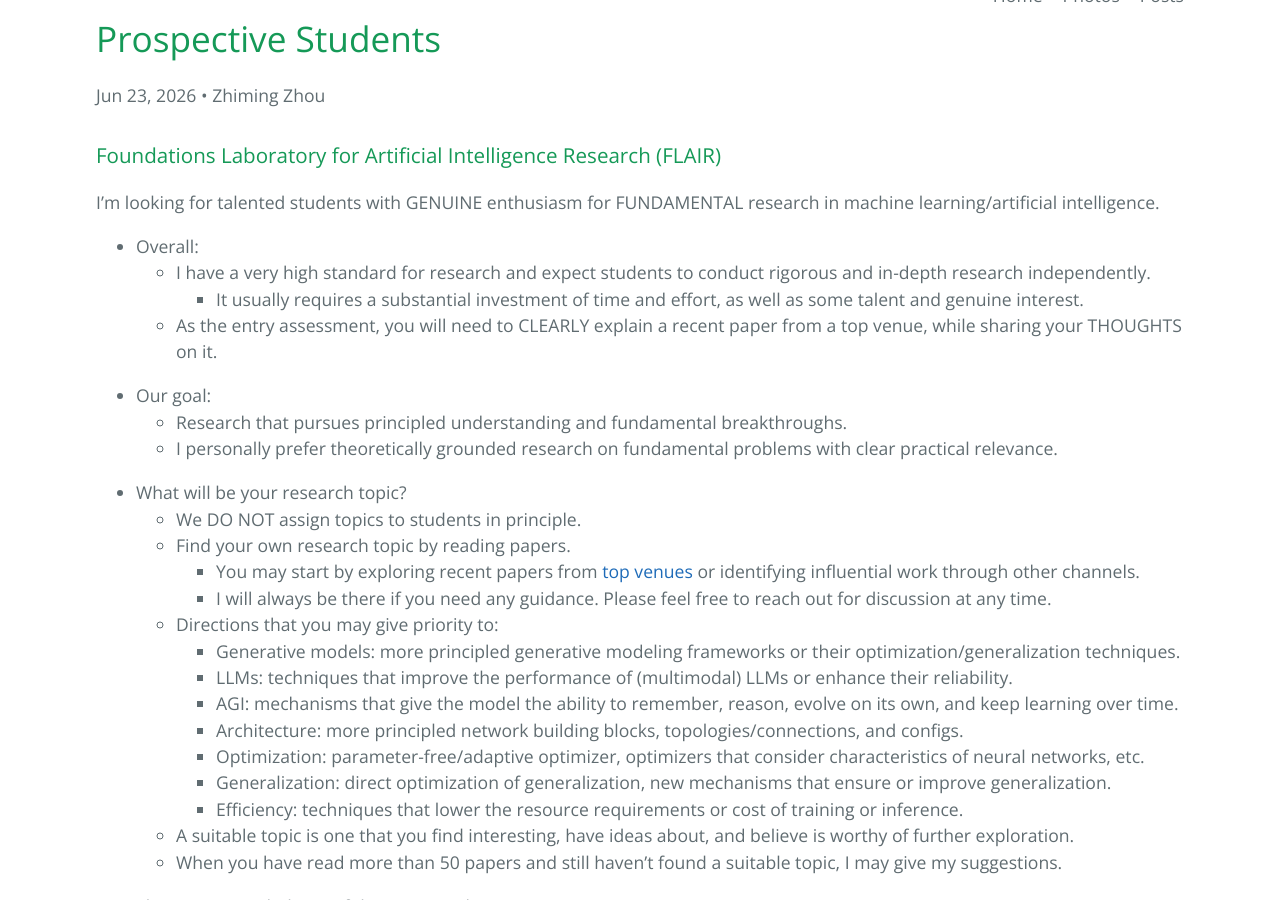
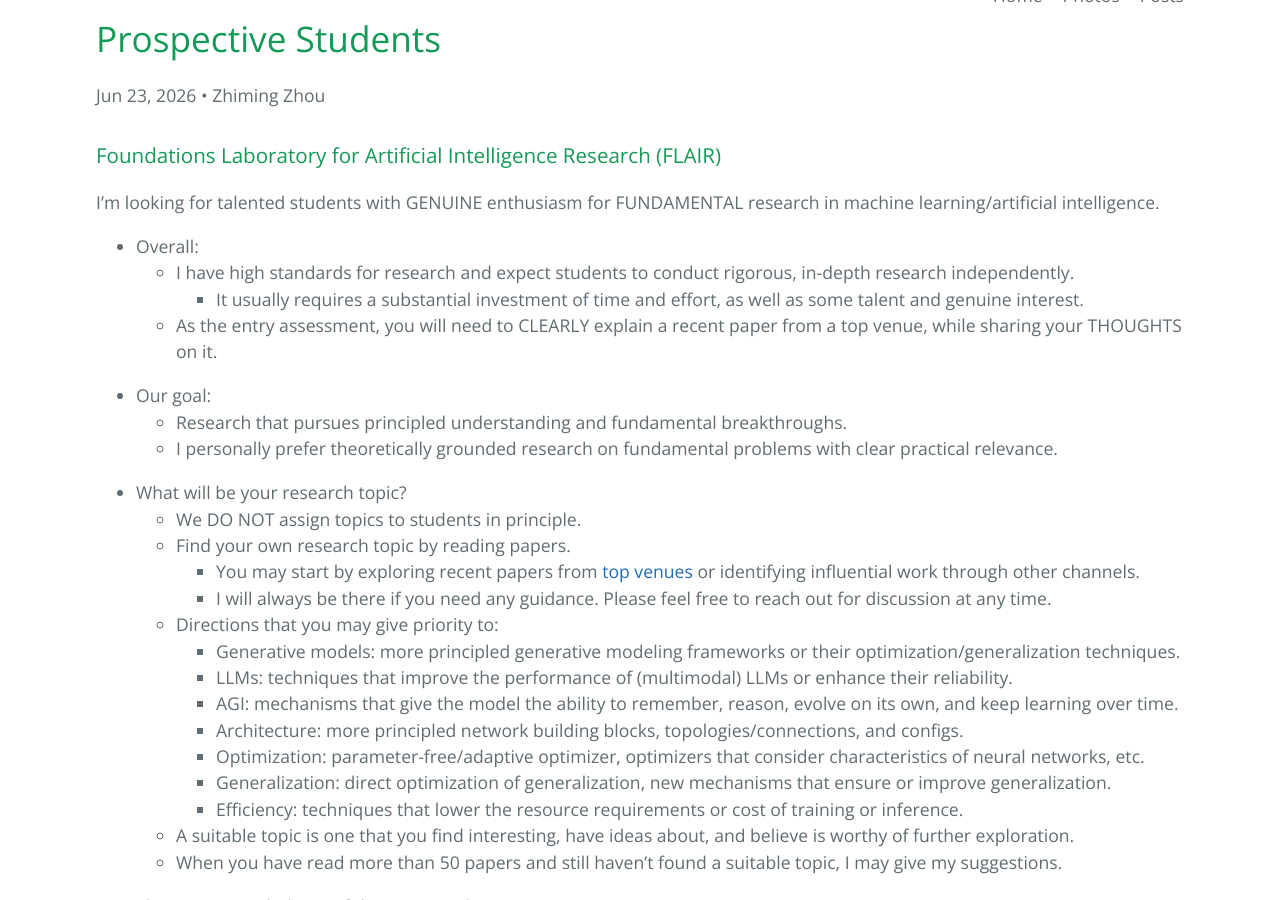
Before and after one commit to ZhimingZhou/zhimingzhou.github.io, a Jekyll site: the page built from _posts/2020-12-09-Prospective-Students.md, in a window 1280 px wide and 900 px high, scrolled down 340 px. Built offline with Jekyll 4.4.1, drawn with Linux system fonts in a browser that asks for light colours.

Commit message:
Update 2020-12-09-Prospective-Students.md

```diff
--- a/_posts/2020-12-09-Prospective-Students.md
+++ b/_posts/2020-12-09-Prospective-Students.md
@@ -13,7 +13,7 @@ comments: false
 I’m looking for talented students with GENUINE enthusiasm for FUNDAMENTAL research in machine learning/artificial intelligence.
 
 - Overall:
-	- I have a very high standard for research and expect students to conduct rigorous and in-depth research independently.
+	- I have high standards for research and expect students to conduct rigorous, in-depth research independently.
 		- It usually requires a substantial investment of time and effort, as well as some talent and genuine interest.
 	- As the entry assessment, you will need to CLEARLY explain a recent paper from a top venue, while sharing your THOUGHTS on it.
 
```
